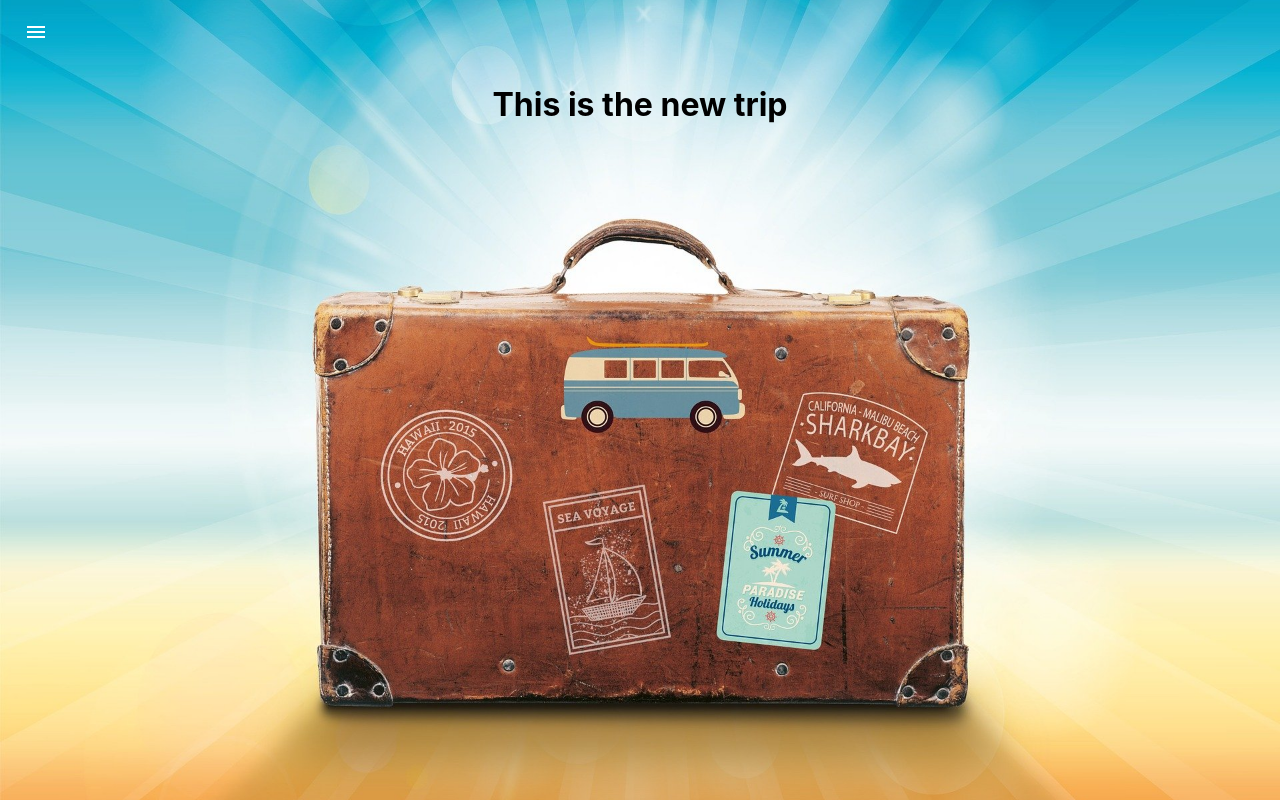
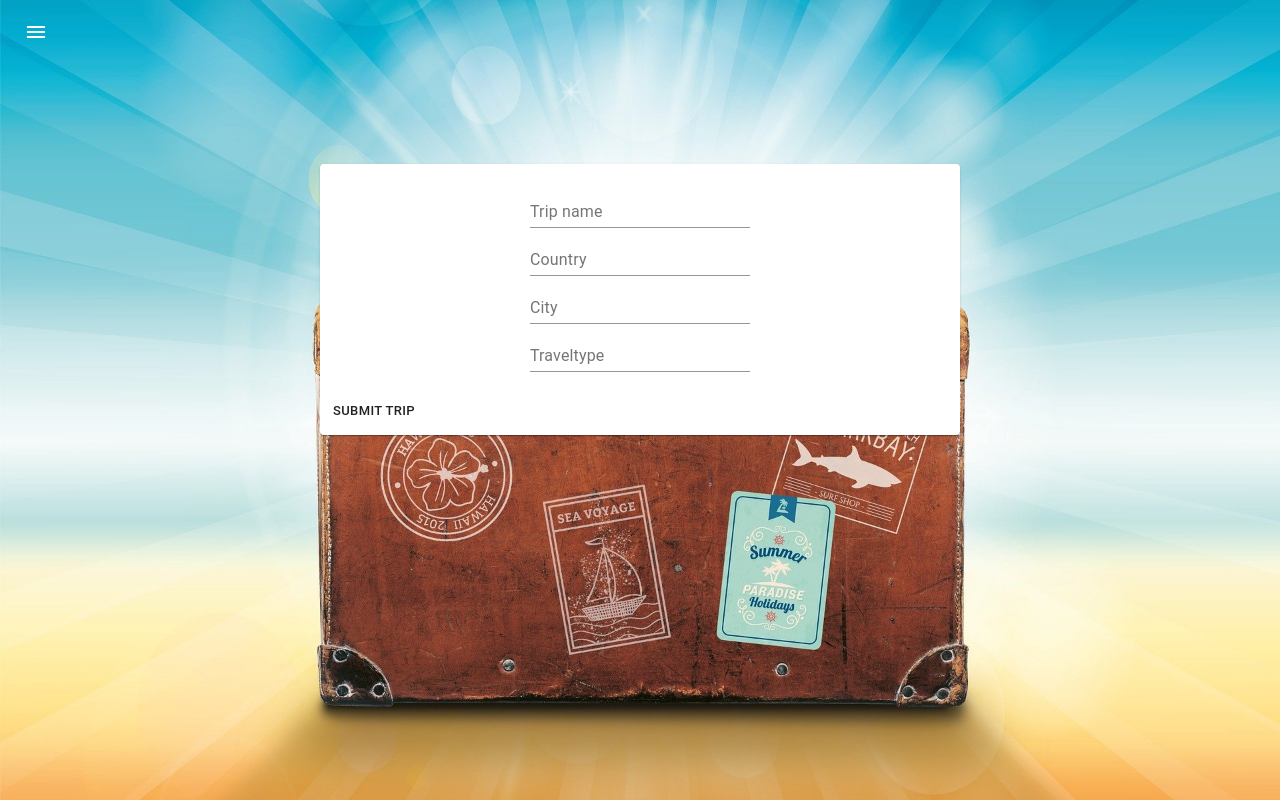
Before and after one commit to kadartibi/myway-frontend, a React (Create React App) app: page /new-trip in a window 1280 px wide. Built offline with nearby package versions, Linux system fonts and the light colour scheme; the HTML template or start-up script is replaced by a standard one.

Commit message:
added new trip form

```diff
--- /dev/null
+++ b/src/components/AddNewTripForm.js
@@ -0,0 +1,65 @@
+import React from "react";
+import { makeStyles } from "@material-ui/core/styles";
+import Card from "@material-ui/core/Card";
+import CardActions from "@material-ui/core/CardActions";
+import CardContent from "@material-ui/core/CardContent";
+import Button from "@material-ui/core/Button";
+import Typography from "@material-ui/core/Typography";
+import TextField from "@material-ui/core/TextField";
+
+const useStyles = makeStyles({
+  root: {
+    marginTop: "100px",
+    margin: "auto",
+    maxWidth: "50%",
+    minWidth: "300",
+    textAlign: "center"
+  },
+  content: {
+    display: "inline-block"
+  }
+});
+
+export const AddNewTripForm = () => {
+  const classes = useStyles();
+
+  return (
+    <div>
+      <React.Fragment>
+        <Card className={classes.root}>
+          <CardContent className={classes.content}>
+            <form noValidate autoComplete="off">
+              <TextField
+                className="tripInput"
+                id="standard-basic"
+                label="Trip name"
+              />
+              <br />
+              <TextField
+                className="tripInput"
+                id="standard-basic"
+                label="Country"
+              />
+              <br />
+              <TextField
+                className="tripInput"
+                id="standard-basic"
+                label="City"
+              />
+              <br />
+              <TextField
+                className="tripInput"
+                id="standard-basic"
+                label="Traveltype"
+              />
+              <br />
+            </form>
+          </CardContent>
+          <CardActions className={classes.action}>
+            <Button size="small">Submit trip</Button>
+          </CardActions>
+        </Card>
+      </React.Fragment>
+    </div>
+  );
+};
--- a/src/pages/NewTrip.js
+++ b/src/pages/NewTrip.js
@@ -1,9 +1,11 @@
-import React from 'react'
+import React from "react";
+import { AddNewTripForm } from "../components/AddNewTripForm";
 
-export default function NewTrip() {
-    return (
-        <div>
-            <h1>This is the new trip</h1>
-        </div>
-    )
-}
+export const NewTrip = () => {
+  return (
+    <div>
+      <AddNewTripForm />
+    </div>
+  );
+};
+export default NewTrip;
```
